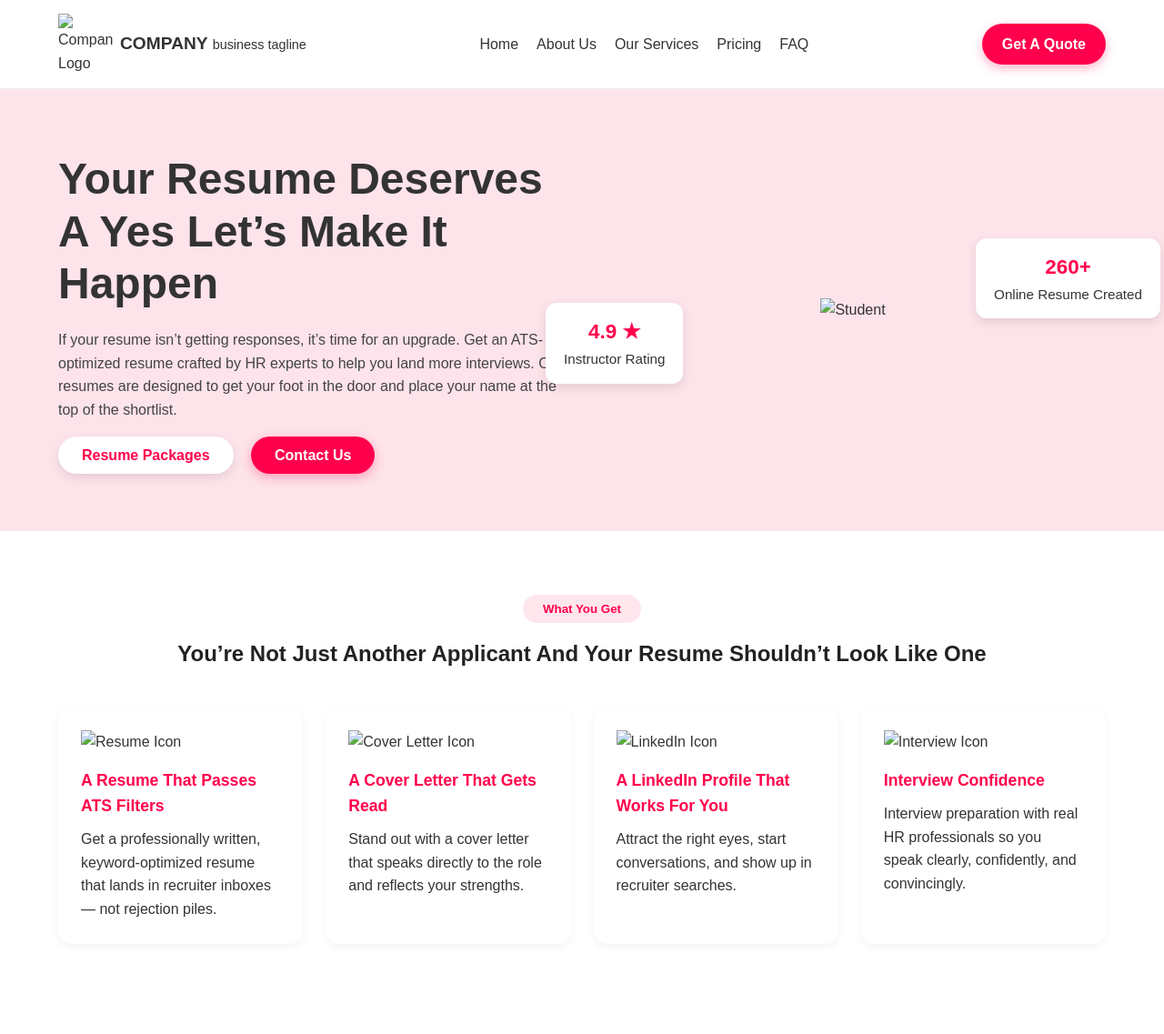
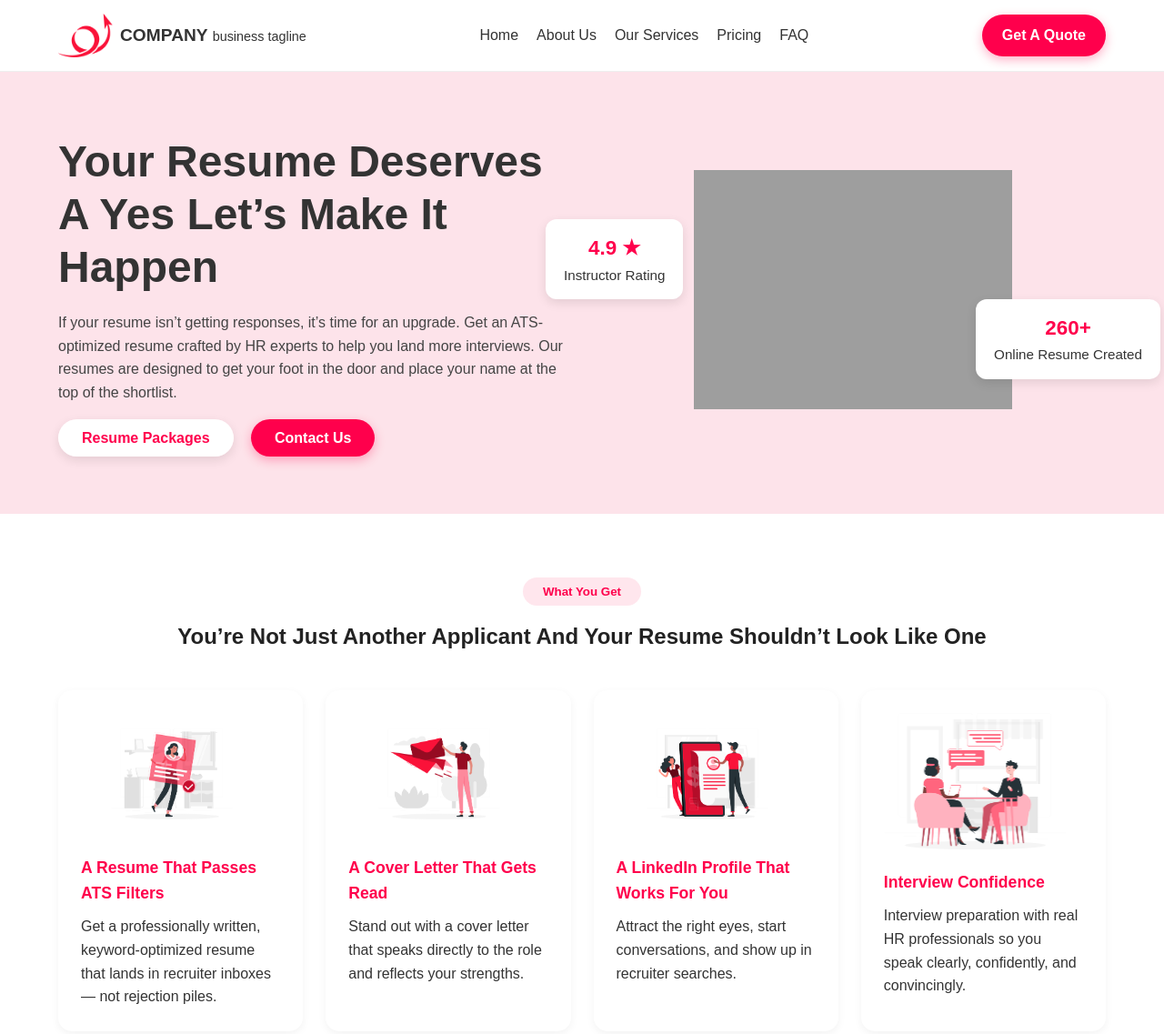
Before and after one commit to Gatik8205/Internship_Assignment, a plain HTML site: page index.html in a window 1280 px wide. Shown: the whole page at 91% size. Before the commit the page ends 1108 px from the top, so only its background shows below. Drawn offline with Linux system fonts and the light colour scheme; the site is published under a folder, as on GitHub Pages, so addresses that start at the root find nothing.

Commit message:
internship assignment fixed image error

```diff
--- a/index.html
+++ b/index.html
@@ -11,7 +11,7 @@
   <header>
     <div class="container nav">
       <div class="logo">
-        <img src="/Internship_assignment/assests/logo.png" alt="Company Logo" width="40">
+        <img src="assests/logo.png" alt="Company Logo" width="40">
         <h3>COMPANY <span style="font-weight:400; font-size:0.9rem;">business tagline</span></h3>
       </div>
       <nav>
@@ -39,7 +39,7 @@
         </div>
       </div>
       <div class="hero-img">
-        <img src="/Internship_assignment/assests/student.png" alt="Student" />
+        <img src="assests/student.png" alt="Student" />
         <div class="info-card rating">
           <span class="highlight">4.9 ★</span><br>Instructor Rating
         </div>
@@ -58,25 +58,25 @@
       <div class="feature-grid">
 
         <div class="feature-card">
-          <img src="/Internship_assignment/assests/resume.png" alt="Resume Icon" />
+          <img src="assests/resume.png" alt="Resume Icon" />
           <h3>A Resume That Passes ATS Filters</h3>
           <p>Get a professionally written, keyword-optimized resume that lands in recruiter inboxes — not rejection piles.</p>
         </div>
 
         <div class="feature-card">
-          <img src="/Internship_assignment/assests/cover_letter.png" alt="Cover Letter Icon" />
+          <img src="assests/cover_letter.png" alt="Cover Letter Icon" />
           <h3>A Cover Letter That Gets Read</h3>
           <p>Stand out with a cover letter that speaks directly to the role and reflects your strengths.</p>
         </div>
 
         <div class="feature-card">
-          <img src="/Internship_assignment/assests/linkedin.png" alt="LinkedIn Icon" />
+          <img src="assests/linkedin.png" alt="LinkedIn Icon" />
           <h3>A LinkedIn Profile That Works For You</h3>
           <p>Attract the right eyes, start conversations, and show up in recruiter searches.</p>
         </div>
 
         <div class="feature-card">
-          <img src="/Internship_assignment/assests/interview.png" alt="Interview Icon" />
+          <img src="assests/interview.png" alt="Interview Icon" />
           <h3>Interview Confidence</h3>
           <p>Interview preparation with real HR professionals so you speak clearly, confidently, and convincingly.</p>
         </div>
```
